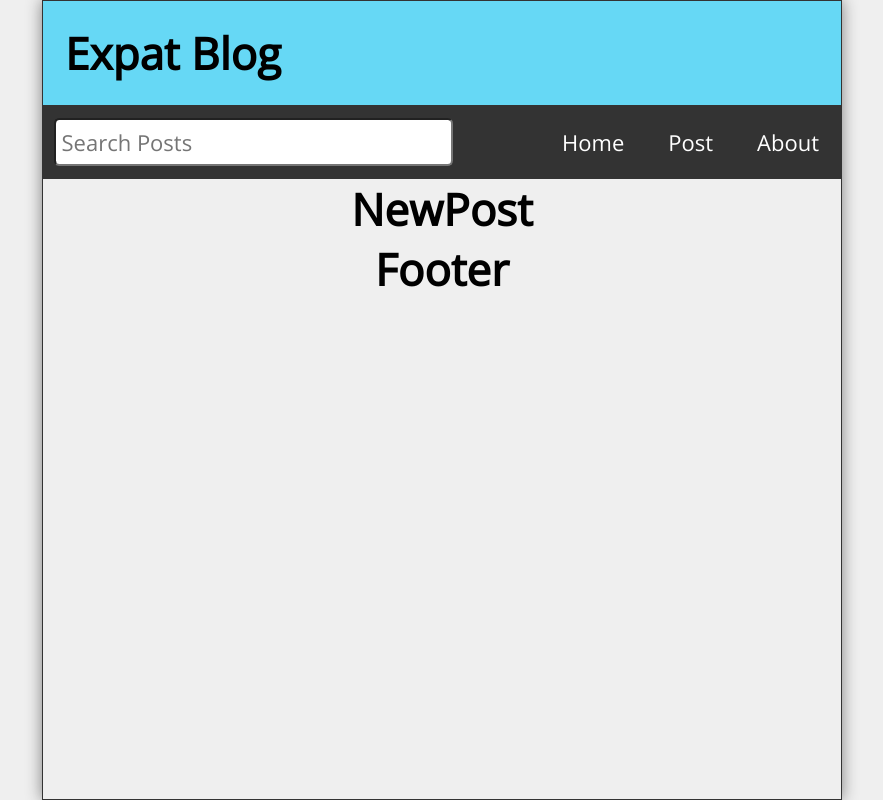
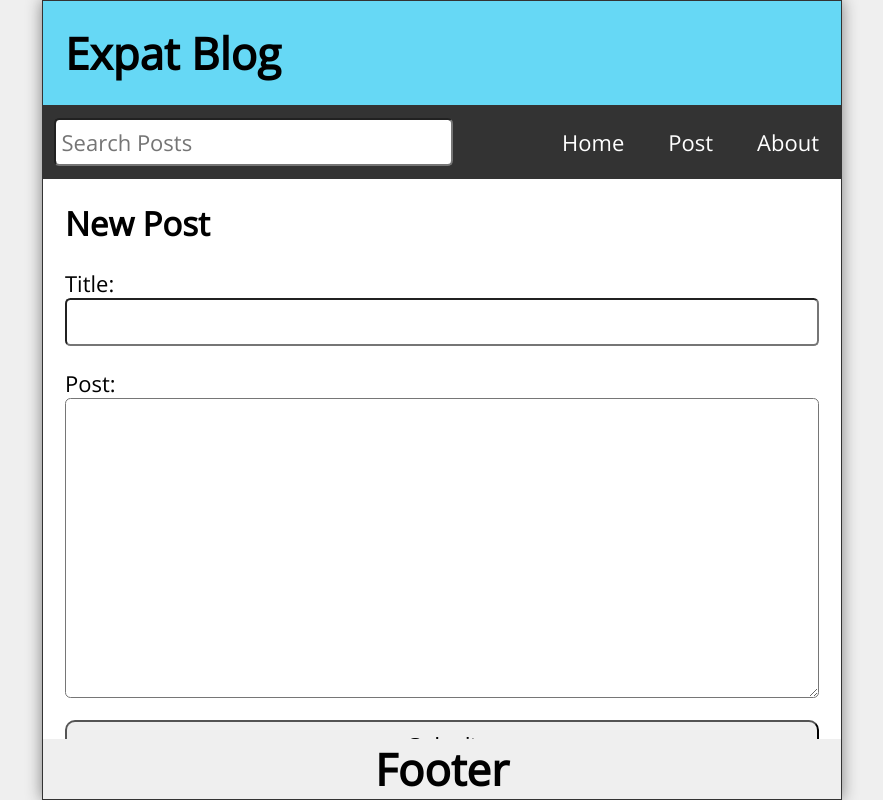
Before and after one commit to FePaiva/expat-blog, a React (Create React App) app: page /post in a window 1280 px wide. Shown: the whole page, without its empty margins (198-1081 px from the left). Built offline with nearby package versions, Linux system fonts and the light colour scheme.

Commit message:
searchBar, handleSubmit and handleDelete working

```diff
--- a/package.json
+++ b/package.json
@@ -6,6 +6,7 @@
     "@testing-library/jest-dom": "^5.16.4",
     "@testing-library/react": "^13.3.0",
     "@testing-library/user-event": "^13.5.0",
+    "date-fns": "^2.28.0",
     "react": "^18.2.0",
     "react-dom": "^18.2.0",
     "react-router-dom": "^6.3.0",
--- a/src/App.js
+++ b/src/App.js
@@ -6,8 +6,9 @@
 import PostPage from './PostPage';
 import About from './About';
 import Missing from './Missing';
-import { Routes, Route } from 'react-router-dom';
+import { Routes, Route, useNavigate } from 'react-router-dom';
 import { useState, useEffect} from 'react';
+import { format } from 'date-fns';
 
 function App() {
 
@@ -39,6 +40,35 @@
   ]);
   const [search, setSearch] = useState('');
   const [searchResults, setSearchResults] = useState([]);
+  const [postTitle, setPostTitle] = useState('');
+  const [postBody, setPostBody] = useState('')
+  const navigate = useNavigate();
+
+  useEffect(() => {
+    const filteredResults = posts.filter(post =>
+      ((post.body).toLowerCase()).includes(search.toLocaleLowerCase())
+      ||((post.title).toLowerCase()).includes(search.toLocaleLowerCase()));
+
+      setSearchResults(filteredResults.reverse());
+  }, [posts, search])
+
+  const handleSubmit = (e) => {
+    e.preventDefault();
+    const id = posts.length ? posts[posts.length - 1].id +1 : 1;
+    const datetime = format(new Date(), 'MMMM dd, yyyy pp');
+    const newPost = { id, title: postTitle, datetime, body: postBody };
+    const allPosts = [...posts, newPost ];
+    setPosts(allPosts);
+    setPostTitle('');
+    setPostBody('');
+    navigate('/');
+  }
+
+  const handleDelete = (id) => {
+    const postsList = posts.filter(post => post.id !==id);
+    setPosts(postsList);
+    navigate('/');
+  }
 
 
   return (
@@ -46,12 +76,30 @@
         <Header title="Expat Blog"/>
         <Nav search={search} setSearch={setSearch}/>
         <Routes>
-            <Route path="/" element={<Home posts={posts} />} />
-            <Route path="/post" element={<NewPost />} />
-            <Route path="/post/:id" element={<PostPage />} />
-            <Route path="/about" element={<About />} />
+            <Route path="/"
+                   element={<Home posts={searchResults} />}
+            />
+            <Route path="/post"
+                   element={<NewPost
+                       handleSubmit={handleSubmit}
+                       postTitle={postTitle}
+                       setPostTitle={setPostTitle}
+                       postBody={postBody}
+                       setPostBody={setPostBody}
+              />}
+            />
+            <Route path="/post/:id"
+                   element={
+                        <PostPage
+                              posts={posts}
+                              handleDelete={handleDelete}
+                        />}
+              />
+            <Route path="/about"
+                    element={<About />} />
             {/* the path * is a catch all. If none of the other paths are catch, the * wll catch it and send to the missing component. */}
-            <Route path="*" element={<Missing />} />
+            <Route path="*"
+                    element={<Missing />} />
         </Routes>
         <Footer />
     </div>
--- a/src/Nav.js
+++ b/src/Nav.js
@@ -5,7 +5,7 @@
   return (
     <nav className="Nav">
           <form className="searchForm" onSubmit={(e) => e.preventDefault()}>
-                <lavel htmlFor="search"></lavel>
+                <label htmlFor="search"></label>
                 <input
                     id="search"
                     type="text"
--- a/src/NewPost.js
+++ b/src/NewPost.js
@@ -1,9 +1,30 @@
 import React from 'react'
 
-const NewPost = () => {
+const NewPost = ({
+    handleSubmit, postTitle, setPostTitle, postBody, setPostBody
+  }) => {
   return (
-    <main>
-    <h1>NewPost</h1>
+    <main className="NewPost">
+          <h2>New Post</h2>
+          <form className="newPostForm" onSubmit={handleSubmit} >
+              <label htmlFor="postTitle">Title:</label>
+              <input
+                  id='postTitle'
+                  type="text"
+                  required
+                  value={postTitle}
+                  onChange={(e) => setPostTitle(e.target.value)}
+              />
+              <label htmlFor="postBody">Post:</label>
+              <textarea
+                  id="postBody"
+                  required
+                  value={postBody}
+                  onChange={(e) => setPostBody(e.target.value)}
+              />
+              <button type="submit">Submit</button>
+          </form>
+
     </main>
   )
 }
--- a/src/Post.js
+++ b/src/Post.js
@@ -1,5 +1,4 @@
-import React from 'react'
-import { Link } from 'react-router-dom'
+import { Link } from 'react-router-dom';
 
 const Post = ({ post }) => {
     return (
@@ -11,7 +10,7 @@
             <p className="postBody">{
                 (post.body).length <= 25
                     ? post.body
-                  : `${(post.body).slice(0,25)}...`
+                    : `${(post.body).slice(0, 25)}...`
             }</p>
         </article>
     )
--- a/src/PostPage.js
+++ b/src/PostPage.js
@@ -1,9 +1,34 @@
 import React from 'react'
+import { Link, useParams } from 'react-router-dom'
 
-const PostPage = () => {
+const PostPage = ({ posts, handleDelete }) => {
+
+  const { id } = useParams();
+  const post = posts.find(post => (post.id).toString() === id);
+
   return (
-    <main>
-    <h1>PostPage</h1>
+    <main className="PostPage">
+        <article className="post">
+            {post &&
+            <>
+                <h2>{post.title}</h2>
+                <p className="postDate">{post.datetime}</p>
+                <p className="postBody">{post.body}</p>
+                <button onClick={() => handleDelete(post.id)}>
+                    Delete Post
+                </button>
+            </>
+            }
+            {!post &&
+              <>
+                <h2>Post Not Found</h2>
+                <p>Post Something.</p>
+                <p>
+                    <Link to='/'>Go To Homepage.</Link>
+                </p>
+                </>
+            }
+        </article>
     </main>
   )
 }
```
Also changed, not shown: 1 other file (tests, documents, lock files or other folders). Lines whose indentation alone changed are shown as unchanged.
